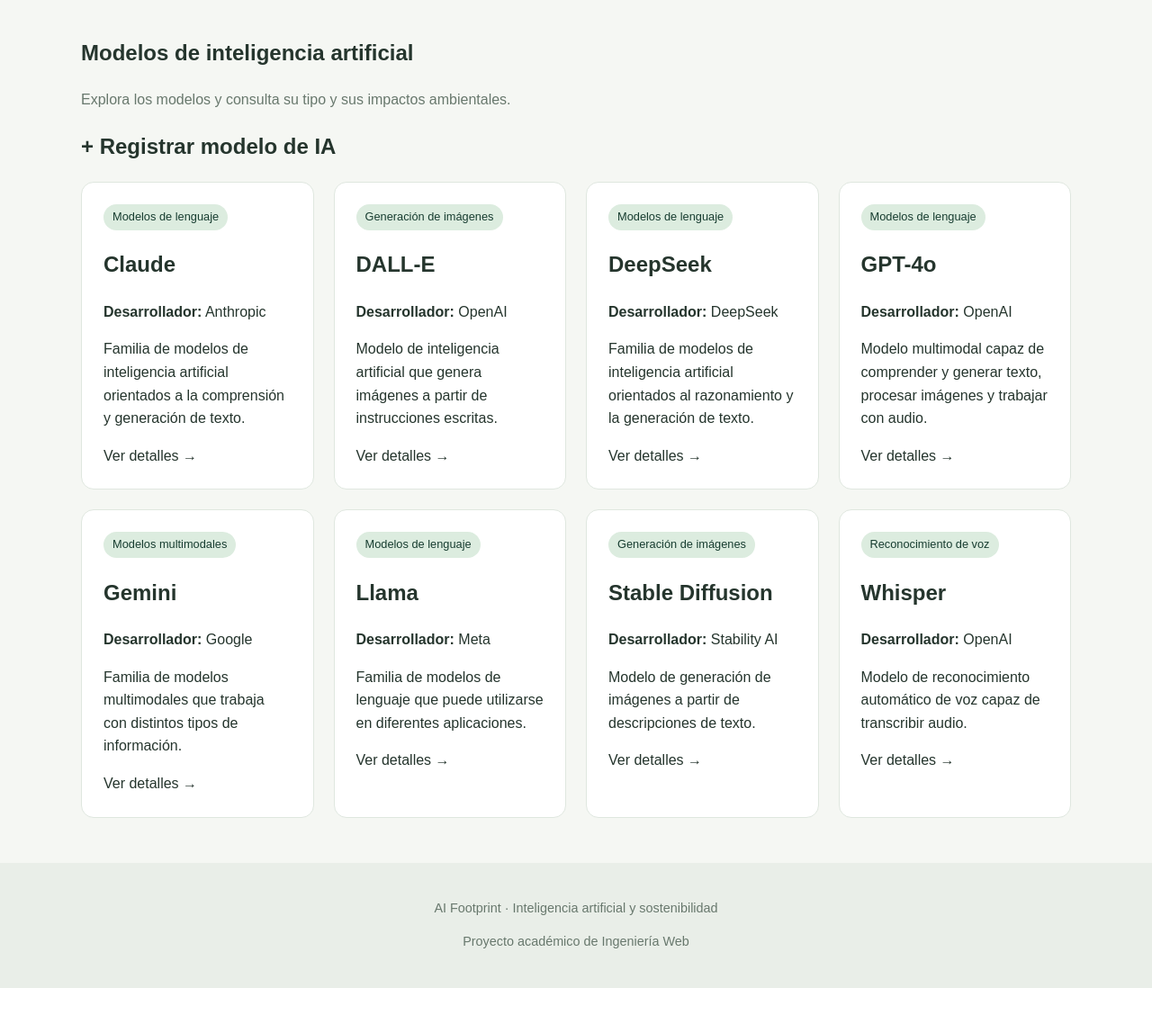
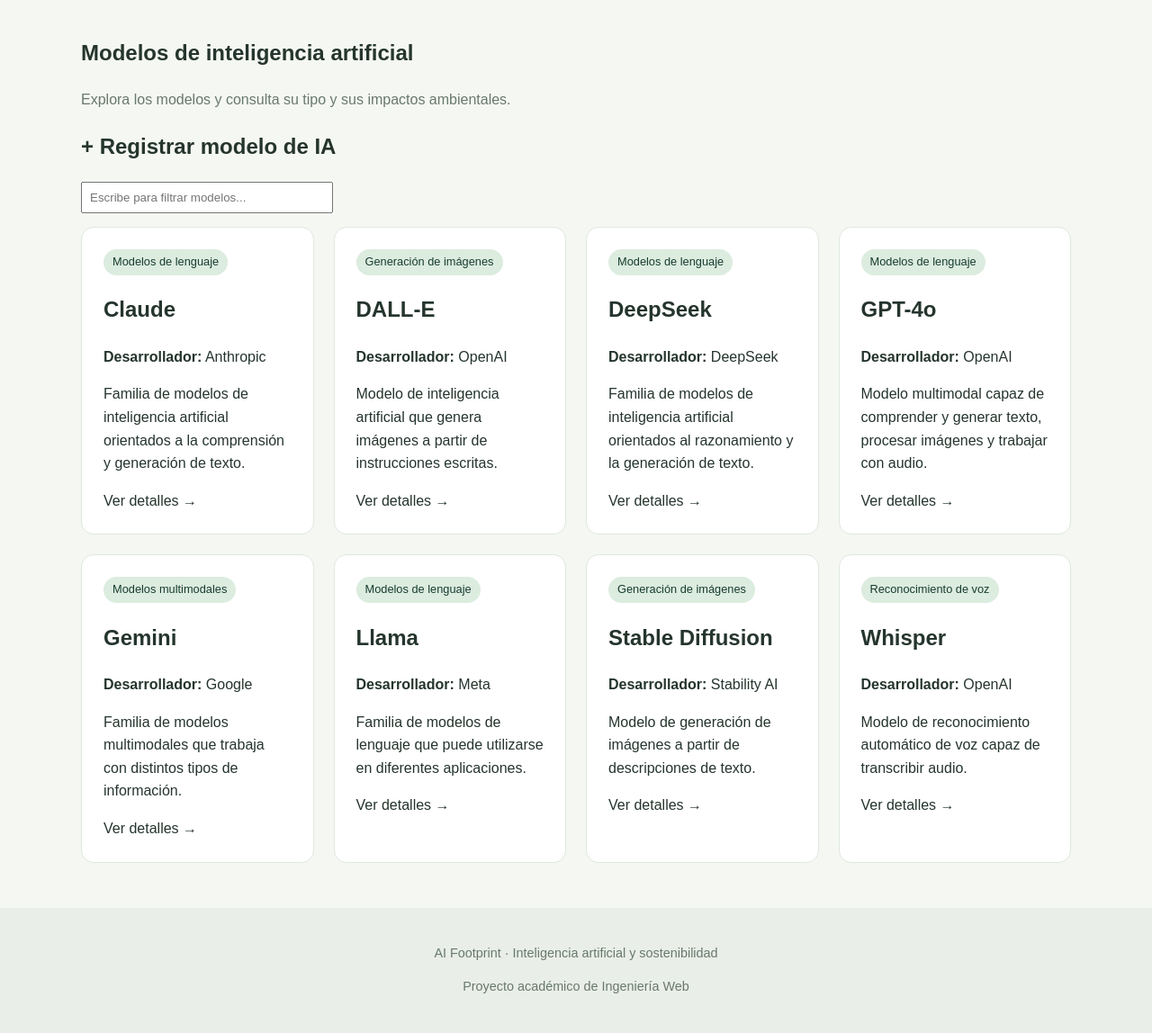
Before and after one commit to Miguelmdez/AIFootPrint, a Django app: page /modelos/ in a window 1280 px wide. Shown: the part 76-1224 px from the top of the page at 90% size. Before the commit the page ends 1174 px from the top, so only its background shows below. Run offline with Django 5.2, Linux system fonts and the light colour scheme; data comes from the database, SQL or seed files in the repository.

Commit message:
Opcion 1: Interacción enriquecida en el cliente con JavaScript (Añadido buscador JS en index_modelos.html)

```diff
--- a/aiFootprint/appAIFootprint/templates/index_modelos.html
+++ b/aiFootprint/appAIFootprint/templates/index_modelos.html
@@ -12,7 +12,13 @@
             + Registrar modelo de IA
         </a>
     </h2>
-    <div class="grid">
+
+    <!-- Buscador de modelos en cliente -->
+    <div style="margin: 15px 0;">
+        <input type="text" id="buscador" placeholder="Escribe para filtrar modelos..." style="padding: 8px; width: 280px;">
+    </div>
+
+    <div class="grid" id="grid-modelos">
         {% for modelo in lista_modelos %}
             <article class="tarjeta">
                 <a href="{% url 'detalle_tipo' modelo.tipo.pk %}" class="etiqueta">
@@ -30,4 +36,18 @@
         {% endfor %}
     </div>
 </section>
+
+<script>
+    const buscador = document.getElementById('buscador');
+    const tarjetas = document.querySelectorAll('#grid-modelos .tarjeta');
+
+    buscador.addEventListener('input', function() {
+        const filtro = buscador.value.toLowerCase();
+
+        tarjetas.forEach(function(tarjeta) {
+            const texto = tarjeta.textContent.toLowerCase();
+            tarjeta.style.display = texto.includes(filtro) ? '' : 'none';
+        });
+    });
+</script>
 {% endblock %}
```
